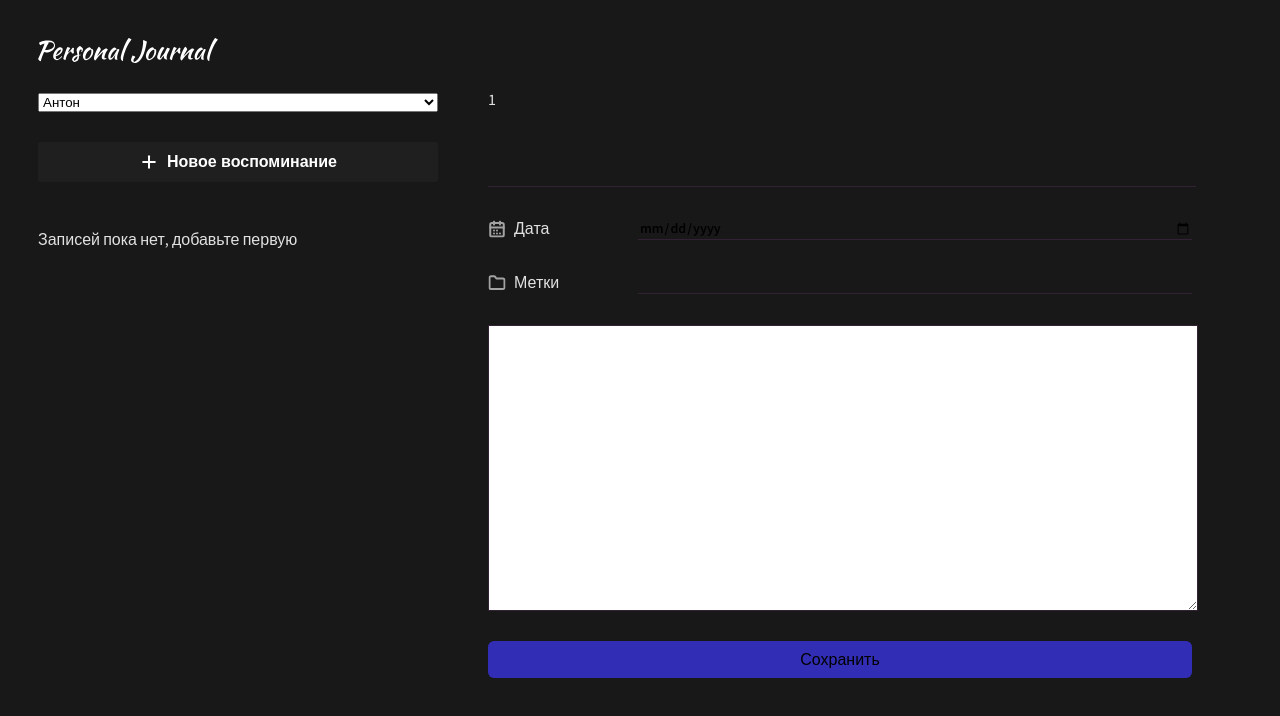
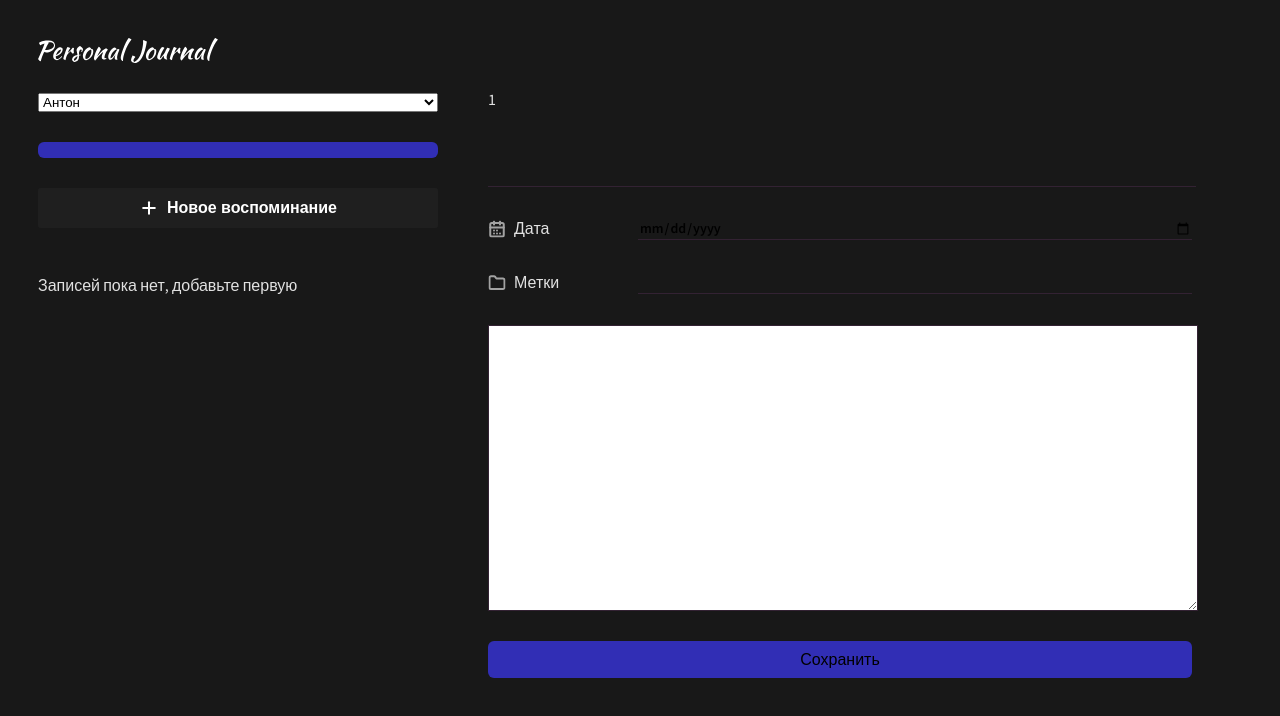
Before and after one commit to NicaZadirieva/react_redux_course, a React (Vite) app in the folder react-app/: page / in a window 1280 px wide. Shown: the top 716 px of the page. Built offline with nearby package versions, Linux system fonts and the light colour scheme.

Commit message:
feat(Header): toggle Logo to demonstrate demonstration of virtual DOM

```diff
--- a/react-app/src/components/Header/index.jsx
+++ b/react-app/src/components/Header/index.jsx
@@ -1,14 +1,19 @@
+import { useState } from 'react';
+import Button from '../Button';
 import SelectUser from '../SelectUser';
 import styles from './styles/index.module.css';
+
+const logos = ['/logo.svg', 'vite.svg'];
+
 export default function Header() {
+	const [logoIndex, setLogoIndex] = useState(0);
 
-	const changeUser = (e) => {
-		console.log(e.target.value); // Выводит выбранный id пользователя в консоль.
+	const toggleLogo = () => {
+		setLogoIndex(state => Number(!state));
 	};
-
 	return (<>
-		<img className={styles.logo} src="/logo.svg" alt="Логотип журнала"/>
-		<SelectUser changeUser={changeUser}/>
-
+		<img className={styles.logo} src={logos[logoIndex]} alt="Логотип журнала"/>
+		<SelectUser />
+		<Button onClick={toggleLogo}>Сменить лого</Button>
 	</>);
 }
```
